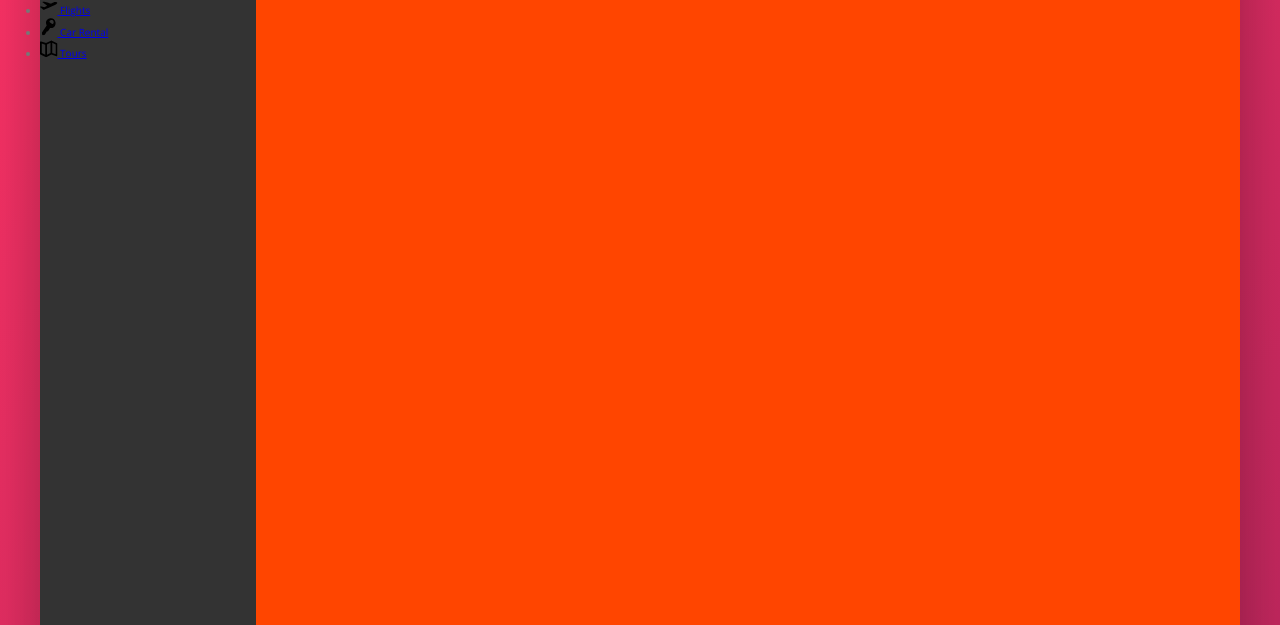
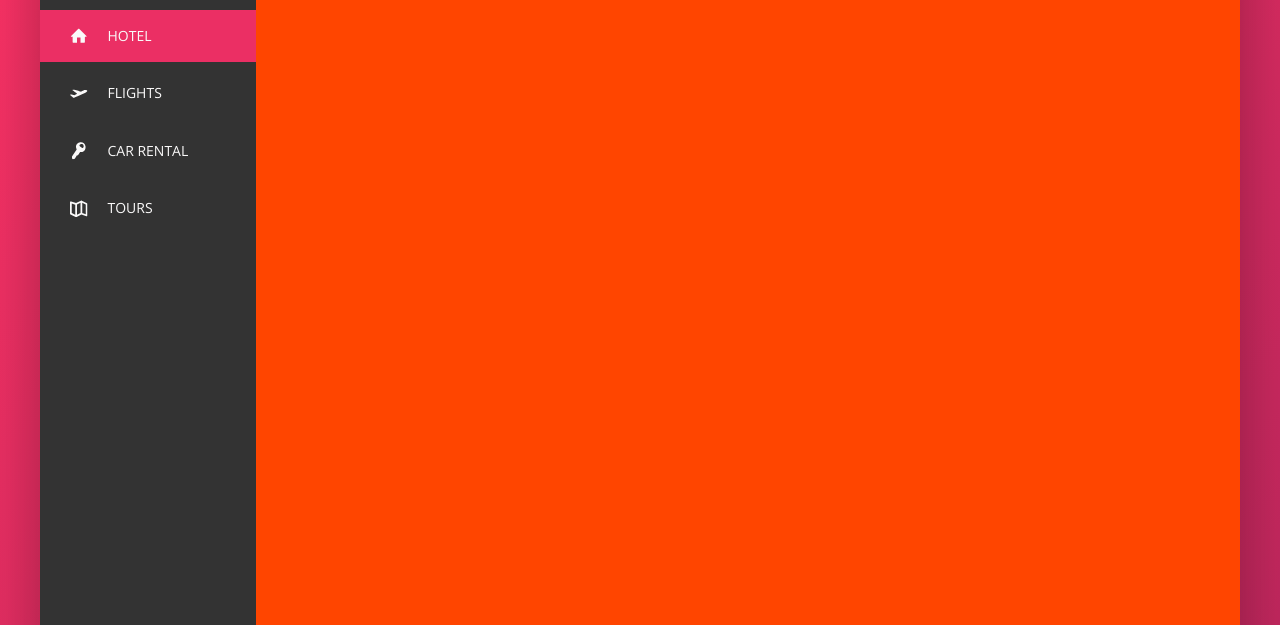
Before and after one commit to mhidalgo83/advanced-css, a website: page index.html in a window 1280 px wide. Shown: the part 175-800 px from the top of the page. Drawn offline with nearby package versions, Linux system fonts and the light colour scheme.

Commit message:
sidebar navigation built and styled

```diff
--- a/index.html
+++ b/index.html
@@ -51,15 +51,15 @@
       <div class="content">
         <nav class="sidebar">
           <ul class="side-nav">
-            <li class="sidenav__item">
-              <a href="#" class="side-nav__link">
+            <li class="side-nav__item side-nav__item--active">
+              <a href="#" class="side-nav__link ">
                 <svg class="side-nav__icon">
                   <use xlink:href="img/sprite.svg#icon-home" />
                 </svg>
                 <span>Hotel</span>
               </a>
             </li>
-            <li class="sidenav__item">
+            <li class="side-nav__item">
               <a href="#" class="side-nav__link">
                 <svg class="side-nav__icon">
                   <use xlink:href="img/sprite.svg#icon-aircraft-take-off" />
@@ -67,7 +67,7 @@
                 <span>Flights</span>
               </a>
             </li>
-            <li class="sidenav__item">
+            <li class="side-nav__item">
               <a href="#" class="side-nav__link">
                 <svg class="side-nav__icon">
                   <use xlink:href="img/sprite.svg#icon-key" />
@@ -75,7 +75,7 @@
                 <span>Car Rental</span>
               </a>
             </li>
-            <li class="sidenav__item">
+            <li class="side-nav__item">
               <a href="#" class="side-nav__link">
                 <svg class="side-nav__icon">
                   <use xlink:href="img/sprite.svg#icon-map" />
--- a/sass/_components.scss
+++ b/sass/_components.scss
@@ -117,15 +117,59 @@
 //SIDE NAVIGATION
 
 .side-nav {
+  font-size: 1.4rem;
+  list-style: none;
+  margin-top: 3.5rem;
+
   &__item {
+    position: relative;
+
+    &:not(:last-child) {
+      margin-bottom: 0.5rem;
+    }
   }
 
-  &__link {
+  &__item::before {
+    content: "";
+    position: absolute;
+    top: 0;
+    left: 0;
+    height: 100%;
+    width: 3px;
+    background-color: var(--color-primary);
+    transform: scaleY(0);
+    transition: transform 0.2s, width 0.4s cubic-bezier(1, 0, 0, 1) 0.2s,
+      background-color 0.1s;
+  }
+
+  &__item:hover::before,
+  &__item--active::before {
+    transform: scaleY(1);
+    width: 100%;
+  }
+
+  &__item:active::before {
+    background-color: var(--color-primary-light);
+  }
+
+  &__link:link,
+  &__link:visited {
+    text-decoration: none;
+    color: var(--color-grey-light-1);
+    text-transform: uppercase;
+    display: block;
+    padding: 1.5rem 3rem;
+    display: flex;
+    align-items: center;
+    position: relative;
+    z-index: 10;
   }
 
   &__icon {
     width: 1.75rem;
     height: 1.75rem;
+    margin-right: 2rem;
+    fill: currentColor;
   }
 }
 
```
Also changed, not shown: css/main.css, 1 other file.
